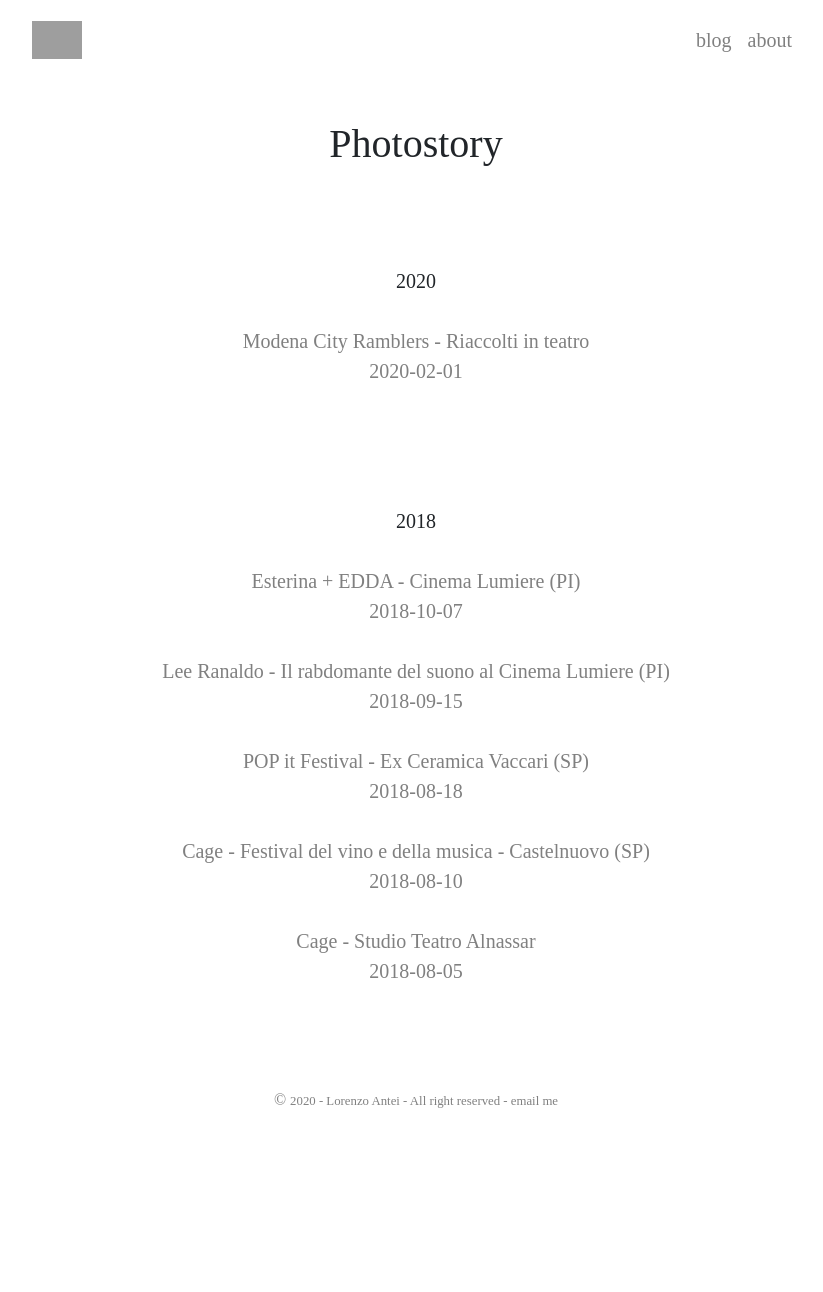
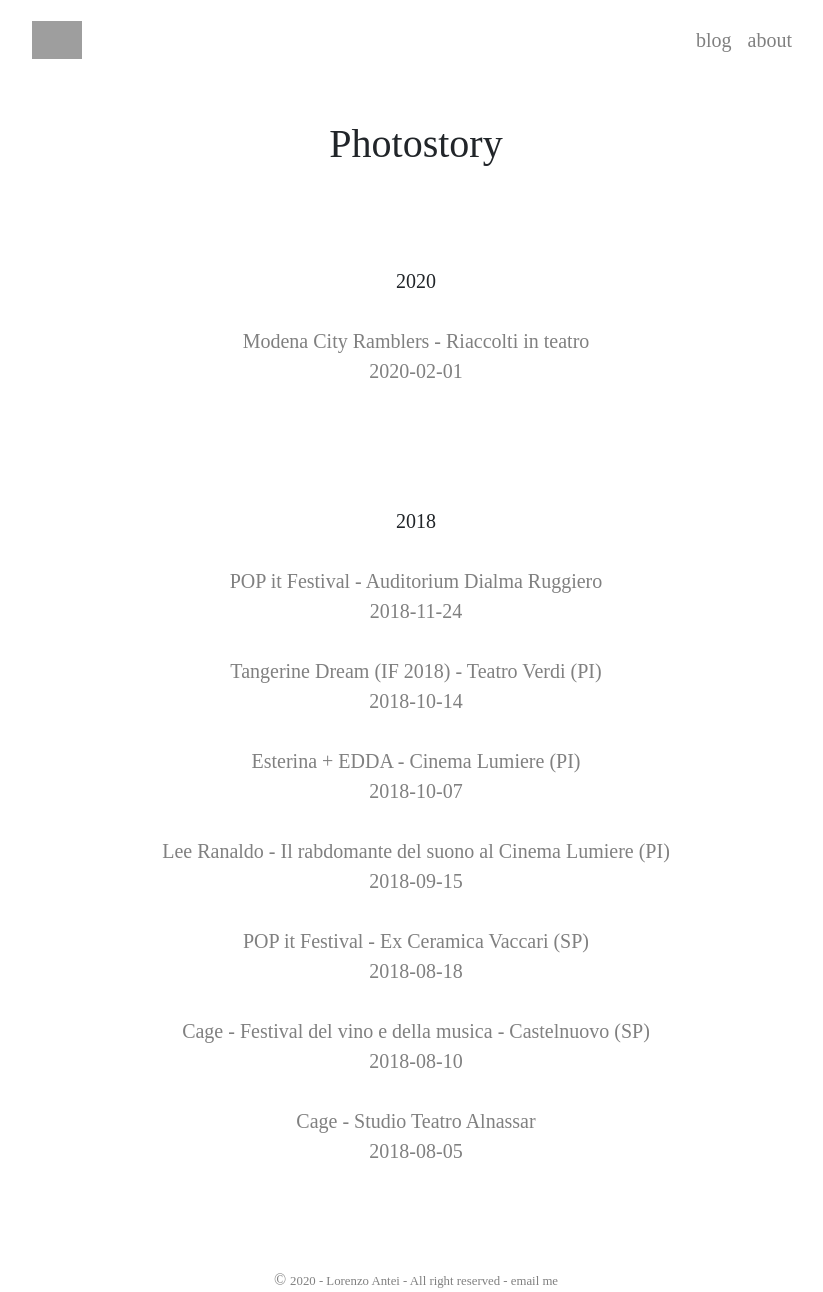
Before and after one commit to lorenzoantei/lorenzoantei_blog1, a Jekyll site: the page built from _pages/photostory.md, in a window 1280 px wide. Shown: the whole page, without its empty margins (224-1047 px from the left). Built offline with Jekyll 4.4.1, drawn with Linux system fonts in a browser that asks for light colours; comment, search, counter and statistics services are not loaded; before the commit the page ends 1112 px from its top, so only the background shows below that; grey boxes are pictures that could not be loaded.

Commit message:
add articles piuomenopop

```diff
--- /dev/null
+++ b/_posts/2018-10-14-if-tangerinedream.md
@@ -0,0 +1,14 @@
+---
+layout: post
+title: Tangerine Dream (IF 2018) - Teatro Verdi (PI)
+description: Concerto dei Tangerine Dream al Teatro Verdi (PI)
+tags: [piuomenopop, photostory]
+---
+
+
+
+<a href="https://www.piuomenopop.it/index.php/2018/10/14/internet-festival-al-teatro-verdi-viaggio-nel-rock-cosmico-dei-tangerine-dream-tutte-le-foto/">
+<img alt="tangerinedream-if-landing" src="/assets/media/images/posts/tangerinedream-if.jpg" class="posts-main-img">
+###### [photostory su piuomenopop.it](https://www.piuomenopop.it/index.php/2018/10/14/internet-festival-al-teatro-verdi-viaggio-nel-rock-cosmico-dei-tangerine-dream-tutte-le-foto/)
+
+{% include tag-list.html %}
--- /dev/null
+++ b/_posts/2018-11-24-pop-it-dalma.md
@@ -0,0 +1,14 @@
+---
+layout: post
+title: POP it Festival - Auditorium Dialma Ruggiero
+description: POP it Festival - Auditorium Dialma Ruggiero
+tags: [piuomenopop, photostory]
+---
+
+
+
+<a href="https://www.piuomenopop.it/index.php/2018/11/24/il-meglio-del-nuovo-pop-italiano-pop-it-club-tour-la-spezia-tutte-le-foto/">
+<img alt="pop-it-dialma-landing" src="/assets/media/images/posts/pop-it-dialma.jpg" class="posts-main-img">
+###### [photostory su piuomenopop.it](https://www.piuomenopop.it/index.php/2018/11/24/il-meglio-del-nuovo-pop-italiano-pop-it-club-tour-la-spezia-tutte-le-foto/)
+
+{% include tag-list.html %}
--- a/docs/about.html
+++ b/docs/about.html
@@ -15,9 +15,9 @@
 <meta property="og:url" content="http://localhost:1111/about" />
 <meta property="og:site_name" content="Lorenzo Antei" />
 <meta property="og:type" content="article" />
-<meta property="article:published_time" content="2020-02-05T19:40:19+01:00" />
+<meta property="article:published_time" content="2020-02-05T19:50:23+01:00" />
 <script type="application/ld+json">
-{"headline":"About","dateModified":"2020-02-05T19:40:19+01:00","datePublished":"2020-02-05T19:40:19+01:00","@type":"BlogPosting","url":"http://localhost:1111/about","mainEntityOfPage":{"@type":"WebPage","@id":"http://localhost:1111/about"},"description":"“something about me”","@context":"https://schema.org"}</script>
+{"headline":"About","dateModified":"2020-02-05T19:50:23+01:00","datePublished":"2020-02-05T19:50:23+01:00","@type":"BlogPosting","url":"http://localhost:1111/about","mainEntityOfPage":{"@type":"WebPage","@id":"http://localhost:1111/about"},"description":"“something about me”","@context":"https://schema.org"}</script>
 <!-- End Jekyll SEO tag -->
 
   <link rel="shortcut icon" href="/assets/logo/logo-dark.ico">
--- a/docs/projects.html
+++ b/docs/projects.html
@@ -13,9 +13,9 @@
 <meta property="og:url" content="http://localhost:1111/projects" />
 <meta property="og:site_name" content="Lorenzo Antei" />
 <meta property="og:type" content="article" />
-<meta property="article:published_time" content="2020-02-05T19:40:19+01:00" />
+<meta property="article:published_time" content="2020-02-05T19:50:23+01:00" />
 <script type="application/ld+json">
-{"headline":"Projects","dateModified":"2020-02-05T19:40:19+01:00","datePublished":"2020-02-05T19:40:19+01:00","@type":"BlogPosting","url":"http://localhost:1111/projects","mainEntityOfPage":{"@type":"WebPage","@id":"http://localhost:1111/projects"},"@context":"https://schema.org"}</script>
+{"headline":"Projects","dateModified":"2020-02-05T19:50:23+01:00","datePublished":"2020-02-05T19:50:23+01:00","@type":"BlogPosting","url":"http://localhost:1111/projects","mainEntityOfPage":{"@type":"WebPage","@id":"http://localhost:1111/projects"},"@context":"https://schema.org"}</script>
 <!-- End Jekyll SEO tag -->
 
   <link rel="shortcut icon" href="/assets/logo/logo-dark.ico">
```
Also changed, not shown: _posts/2015-07-03-lista-photostory-piuomenopop.md (+0 -4 lines), docs/atom.xml (+50 -6 lines), docs/blog.html (+46 -2 lines), docs/sitemap.xml (+13 -5 lines), assets/media/images/posts/pop-it-dialma.jpg (added), assets/media/images/posts/tangerinedream-if.jpg (added).
